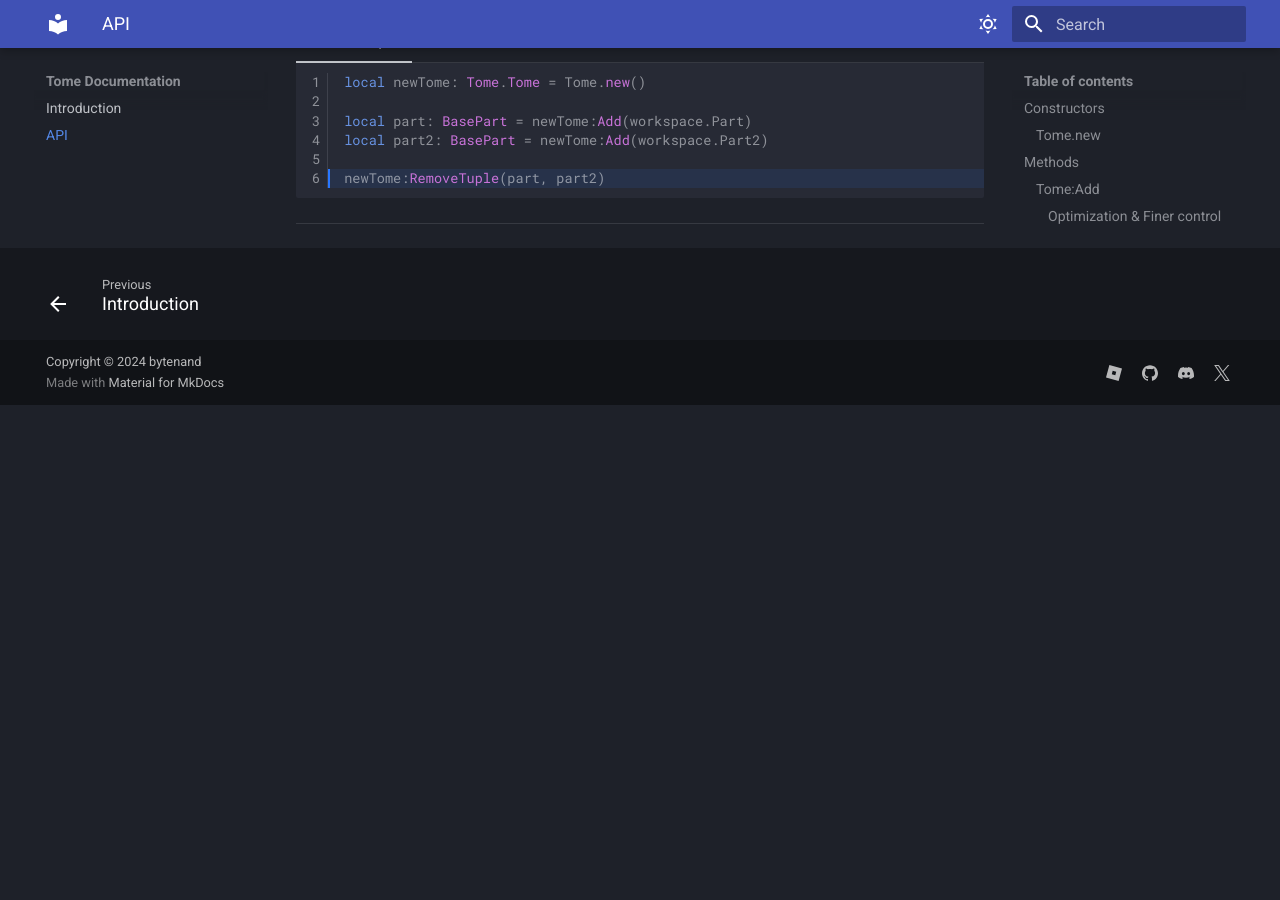
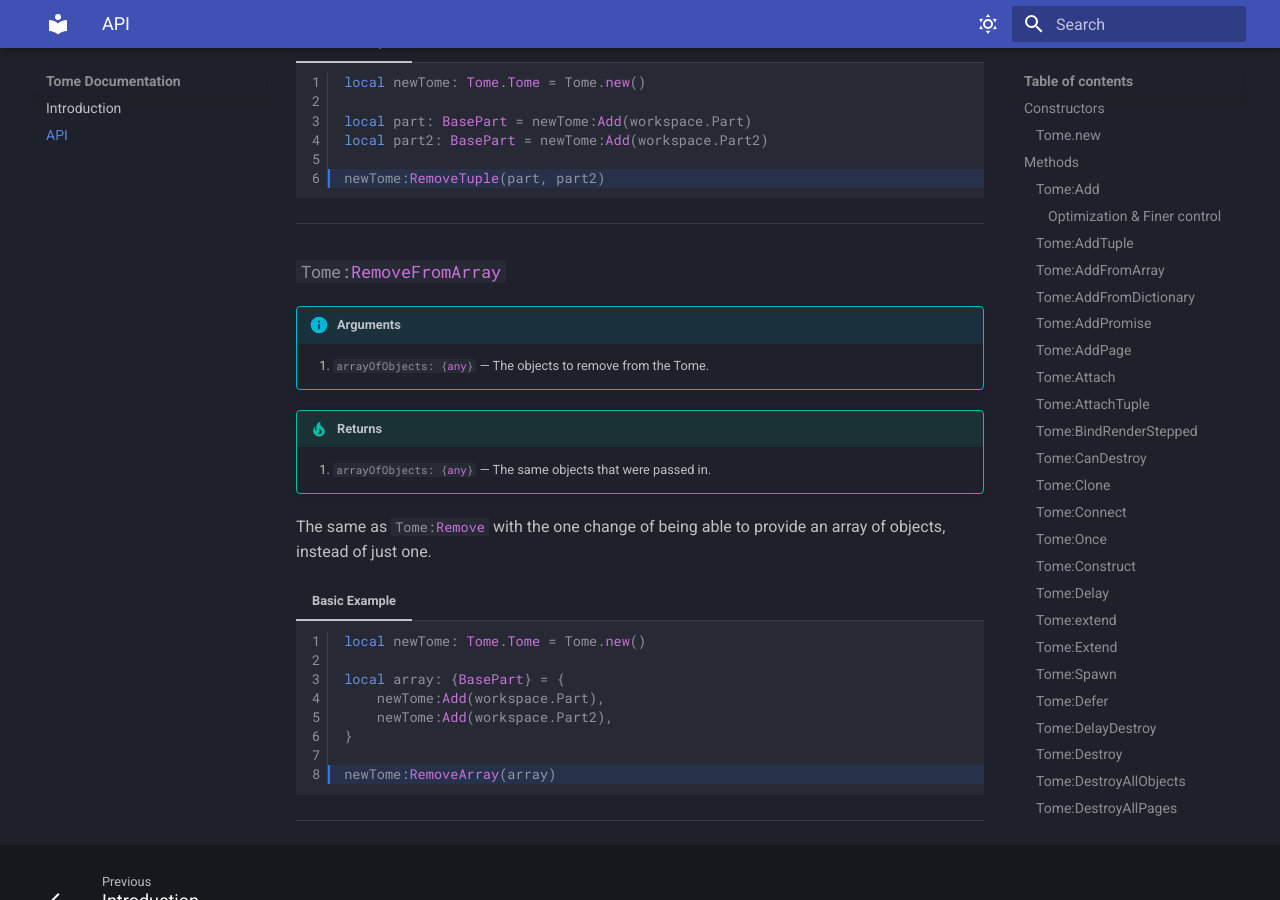
Before and after one commit to y29r/tome-docs, an MkDocs documentation site: the page built from docs/API.md, in a window 1280 px wide and 900 px high, scrolled down 26386 px. Built offline with MkDocs 1.6.1 and Material for MkDocs 9.7.7, drawn with Linux system fonts in a browser that asks for light colours; before the commit the page ends 26791 px from its top, so only the background shows below that.

Commit message:
Added Tome:RemoveFromArray

````diff
--- a/docs/API.md
+++ b/docs/API.md
@@ -1355,3 +1355,27 @@
 	```
 
 ---
+
+### `#!luau Tome:RemoveFromArray`
+
+!!! info "Arguments"
+	1. `#!luau arrayOfObjects: {any}` &mdash; The objects to remove from the Tome.
+
+!!! tip "Returns"
+	1. `#!luau arrayOfObjects: {any}` &mdash; The same objects that were passed in.
+
+The same as `#!luau Tome:Remove` with the one change of being able to provide an array of objects, instead of just one.
+
+=== "Basic Example"
+	```luau linenums="1" hl_lines="8-8"
+	local newTome: Tome.Tome = Tome.new()
+
+	local array: {BasePart} = {
+		newTome:Add(workspace.Part),
+		newTome:Add(workspace.Part2),
+	}
+
+	newTome:RemoveArray(array)
+	```
+
+---
````
